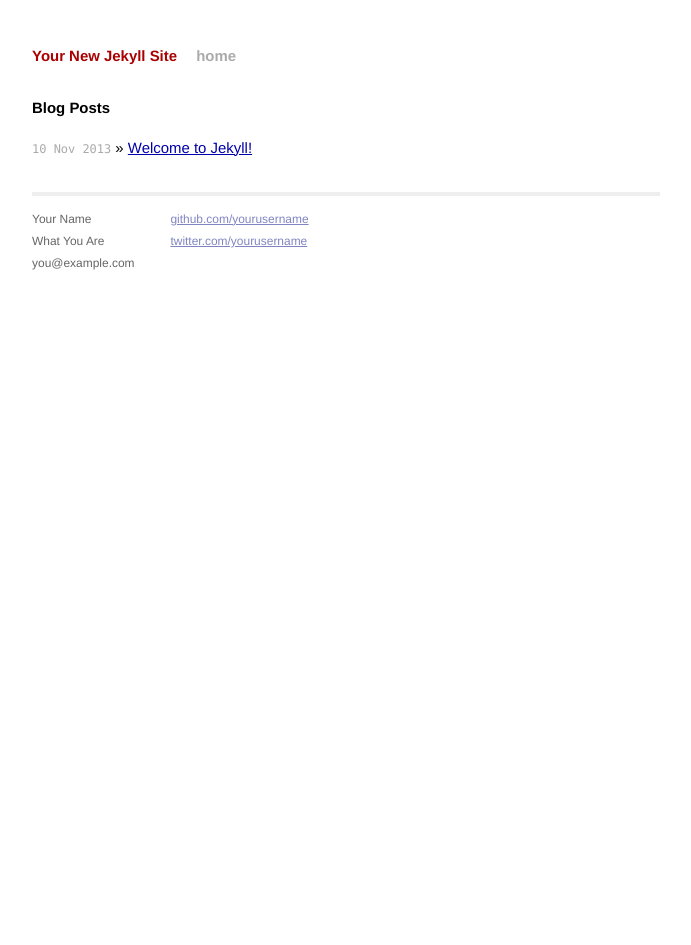
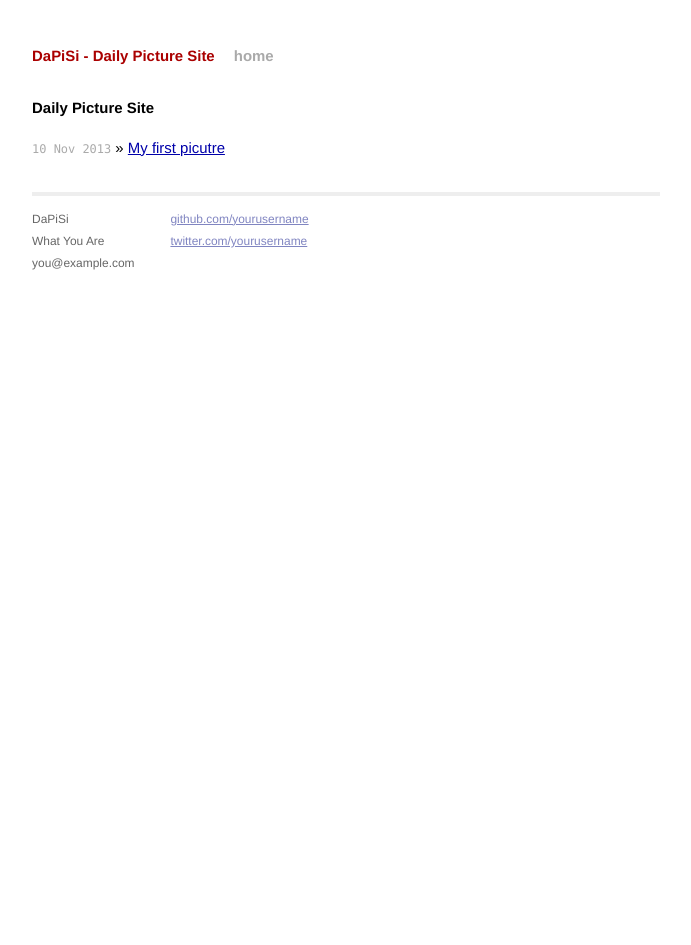
Before and after one commit to dapisi/dapisi.github.io, a Jekyll site: the page built from index.html, in a window 1280 px wide. Shown: the whole page, without its empty margins (294-985 px from the left). Built offline with Jekyll 4.4.1, drawn with Linux system fonts in a browser that asks for light colours; Markdown is read by kramdown in place of the engine named in the settings.

Commit message:
First Post

```diff
--- a/_config.yml
+++ b/_config.yml
@@ -1,3 +1,3 @@
-name: Your New Jekyll Site
+name: DaPiSi - Daily Picture Site
 markdown: redcarpet
 pygments: true
--- a/_layouts/default.html
+++ b/_layouts/default.html
@@ -26,7 +26,7 @@
           <div class="footer">
             <div class="contact">
               <p>
-                Your Name<br />
+                DaPiSi<br />
                 What You Are<br />
                 you@example.com
               </p>
--- a/index.html
+++ b/index.html
@@ -1,10 +1,10 @@
 ---
 layout: default
-title: Your New Jekyll Site
+title: DaPiSi - Daily Picture Site
 ---
 
 <div id="home">
-  <h1>Blog Posts</h1>
+  <h1>Daily Picture Site</h1>
   <ul class="posts">
     {% for post in site.posts %}
       <li><span>{{ post.date | date_to_string }}</span> &raquo; <a href="{{ post.url }}">{{ post.title }}</a></li>
```
Also changed, not shown: _posts/2013-11-10-my-first-picture.markdown (added, +14 -0 lines), _posts/2013-11-10-welcome-to-jekyll.markdown (deleted, +0 -24 lines).
